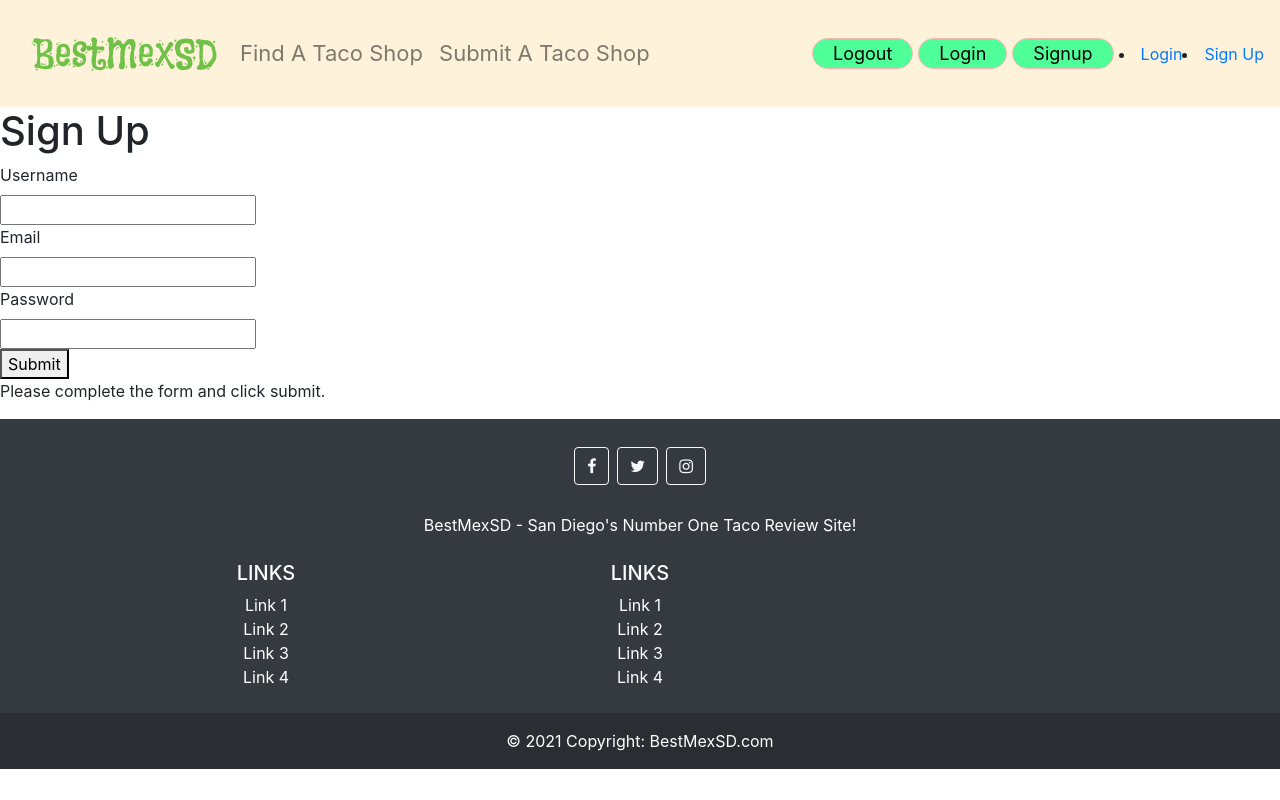
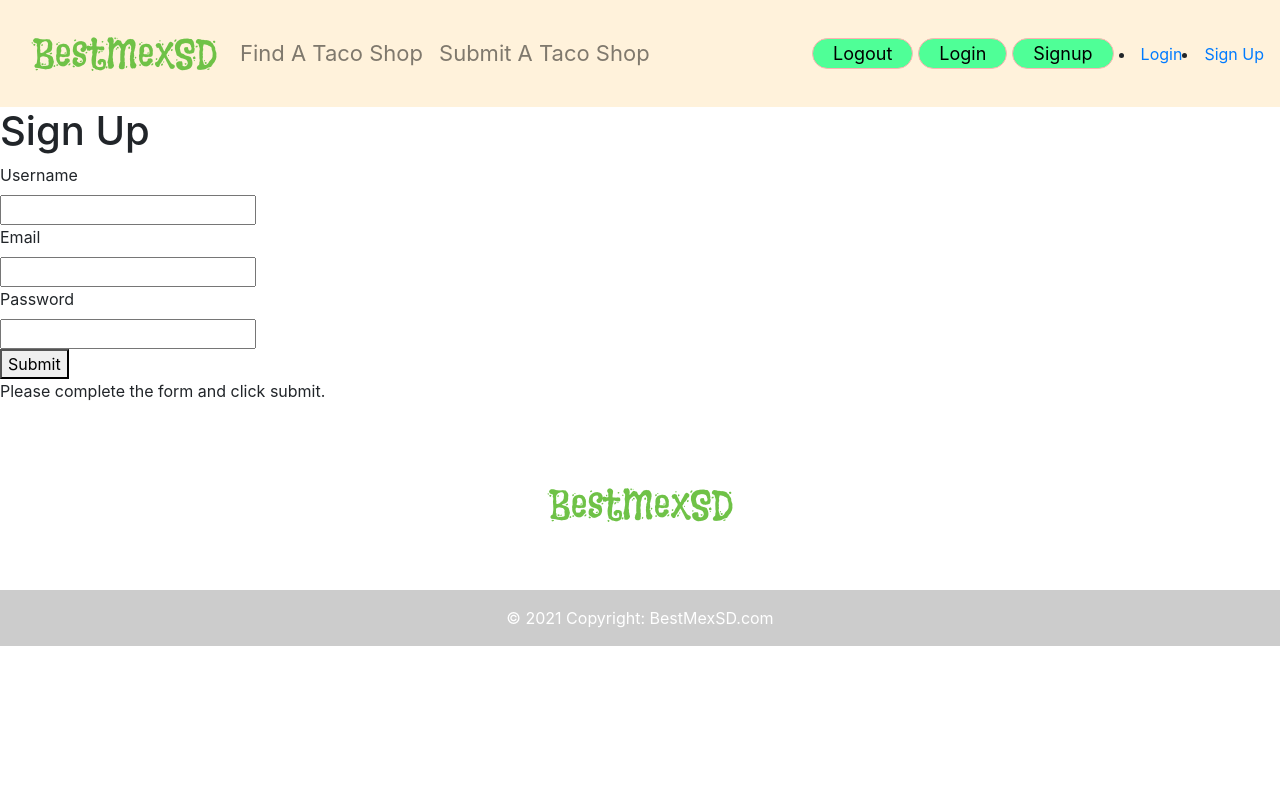
Before and after one commit to tvnames/BestMexSD, a React (Create React App) app in the folder client/: page /signup in a window 1280 px wide. Built offline with nearby package versions, Linux system fonts and the light colour scheme; no server answers.

Commit message:
WIP: removed links in footer. Need to change color but I need a few merges and a project pull

```diff
--- a/client/src/components/Footer/Footer.js
+++ b/client/src/components/Footer/Footer.js
@@ -1,25 +1,26 @@
 import react from "react";
+import logo from "./bestmexlogo.png";
 // import style from "./style.css";
 
 function Footer() {
   return (
-    <footer className="bg-dark text-center text-white">
+    <footer className="foot-control text-center text-white">
       <div className="container p-4">
         <section className="mb-4">
-          <a
+          {/* <a
             className="btn btn-outline-light btn-floating m-1"
             href="#!"
             role="button"
           >
             <i className="fa fa-facebook-f" />
-          </a>
-          <a
+          </a> */}
+          {/* <a
             className="btn btn-outline-light btn-floating m-1"
             href="#!"
             role="button"
           >
             <i className="fa fa-twitter" />
-          </a>
+          </a> */}
           {/* <a
             className="btn btn-outline-light btn-floating m-1"
             href="#!"
@@ -27,13 +28,13 @@ function Footer() {
           >
             <i className="fa fa-google" />
           </a> */}
-          <a
+          {/* <a
             className="btn btn-outline-light btn-floating m-1"
             href="#!"
             role="button"
           >
             <i className="fa fa-instagram" />
-          </a>
+          </a> */}
           {/* <a
             className="btn btn-outline-light btn-floating m-1"
             href="#!"
@@ -78,10 +79,10 @@ function Footer() {
           </form>
         </section> */}
         <section className="mb-4">
-          <p>BestMexSD - San Diego's Number One Taco Review Site!</p>
+          <img src={logo} />
         </section>
-        <section className>
-          <div className="row">
+        {/* <section className> */}
+        {/* <div className="row">
             <div className="col-lg-4 col-md-6 mb-4 mb-md-0">
               <h5 className="text-uppercase">Links</h5>
               <ul className="list-unstyled mb-0">
@@ -106,10 +107,10 @@ function Footer() {
                   </a>
                 </li>
               </ul>
-            </div>
-            <div className="col-lg-4 col-md-6 mb-4 mb-md-0">
-              <h5 className="text-uppercase">Links</h5>
-              <ul className="list-unstyled mb-0">
+            </div> */}
+        {/* <div className="col-lg-4 col-md-6 mb-4 mb-md-0"> */}
+        {/* <h5 className="text-uppercase">Links</h5> */}
+        {/* <ul className="list-unstyled mb-0">
                 <li>
                   <a href="#!" className="text-white">
                     Link 1
@@ -130,9 +131,9 @@ function Footer() {
                     Link 4
                   </a>
                 </li>
-              </ul>
-            </div>
-            {/* <div className="col-lg-3 col-md-6 mb-4 mb-md-0">
+              </ul> */}
+        {/* </div> */}
+        {/* <div className="col-lg-3 col-md-6 mb-4 mb-md-0">
               <h5 className="text-uppercase">Links</h5>
               <ul className="list-unstyled mb-0">
                 <li>
@@ -182,8 +183,8 @@ function Footer() {
                 </li>
               </ul>
             </div> */}
-          </div>
-        </section>
+        {/* </div> */}
+        {/* </section> */}
       </div>
 
       <div
```
Also changed, not shown: client/src/components/Footer/bestmexlogo.png (added), client/src/components/Navbar/bestmexlogo.jpg (added).
